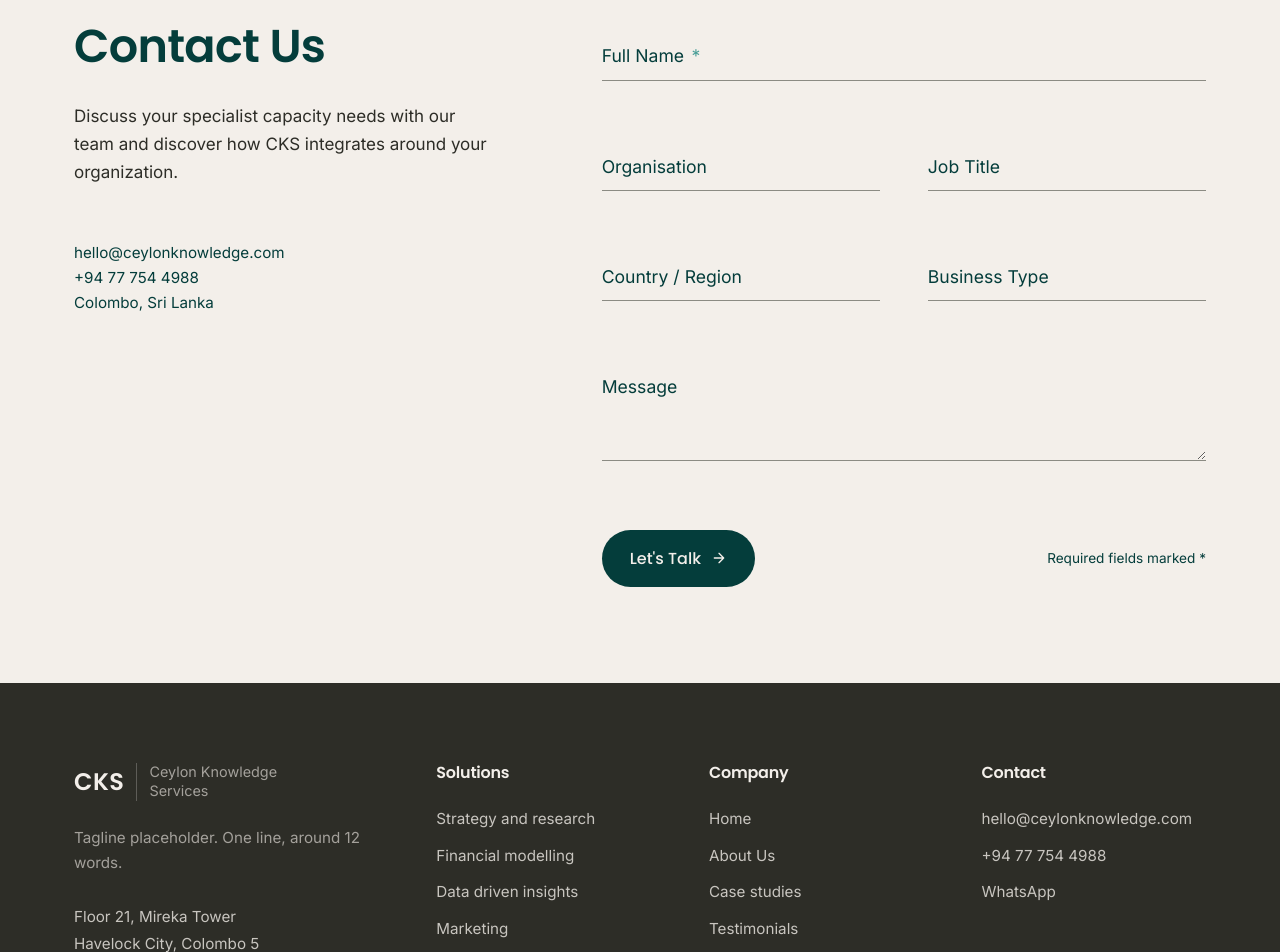
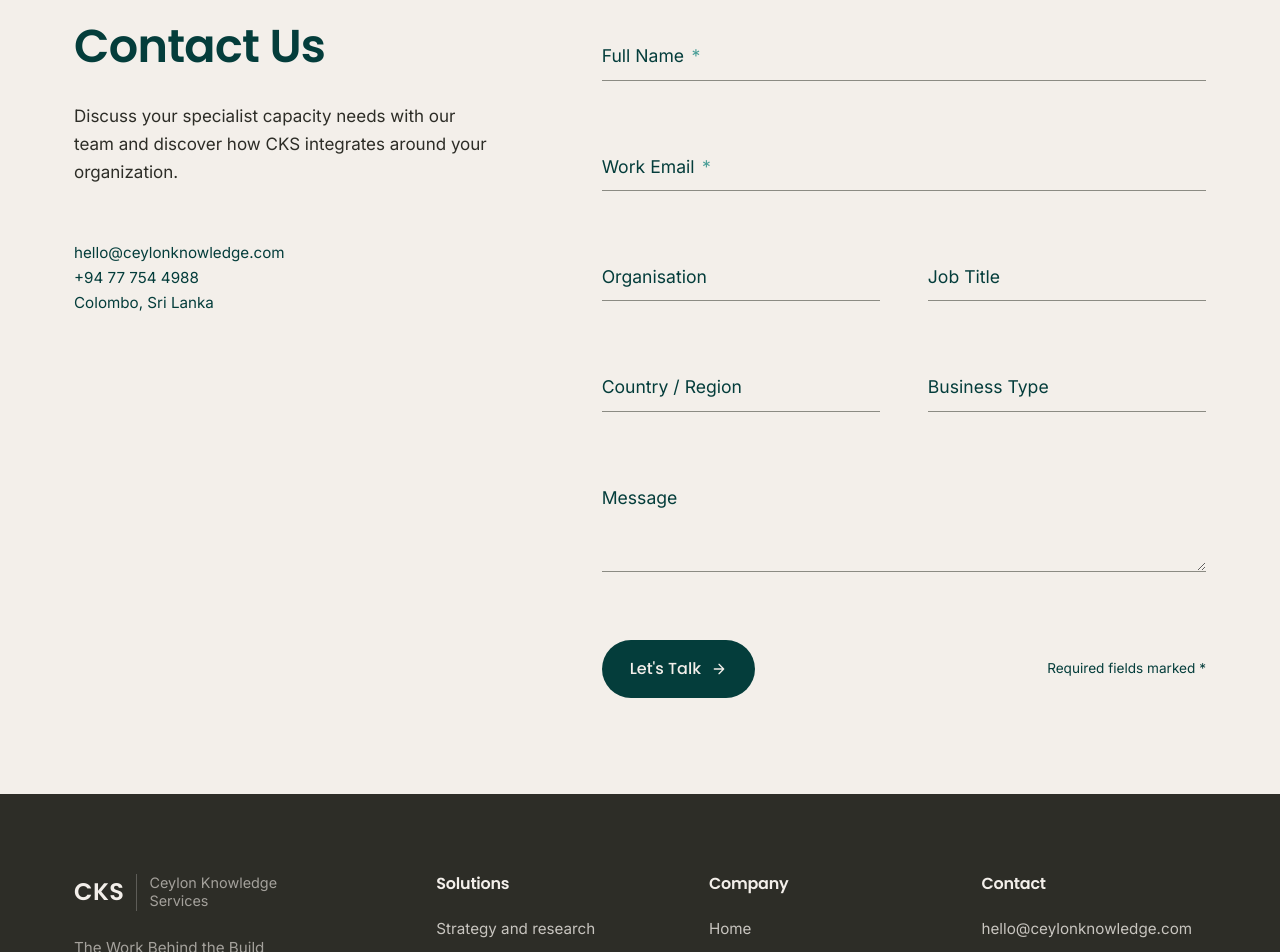
Before and after one commit to poornabhagya/cloud-knowledge, a Next.js app: page / in a window 1280 px wide. Shown: the part 3180-4132 px from the top of the page. Built offline with nearby package versions, Linux system fonts and the light colour scheme.

Commit message:
min changes

```diff
--- a/app/contact/page.tsx
+++ b/app/contact/page.tsx
@@ -107,6 +107,10 @@
               <input type="text" id="full-name" name="fullName" required placeholder=" " />
               <label htmlFor="full-name">Full Name <span className="req" aria-hidden="true">*</span></label>
             </div>
+            <div className="field sm:col-span-2">
+              <input type="email" id="email" name="email" required placeholder=" " />
+              <label htmlFor="email">Work Email <span className="req" aria-hidden="true">*</span></label>
+            </div>
             <div className="field">
               <input type="text" id="organisation" name="organisation" placeholder=" " />
               <label htmlFor="organisation">Organisation</label>
--- a/app/page.tsx
+++ b/app/page.tsx
@@ -440,6 +440,10 @@
               <input type="text" id="full-name" name="fullName" required placeholder=" " />
               <label htmlFor="full-name">Full Name <span className="req" aria-hidden="true">*</span></label>
             </div>
+            <div className="field sm:col-span-2">
+              <input type="email" id="email" name="email" required placeholder=" " />
+              <label htmlFor="email">Work Email <span className="req" aria-hidden="true">*</span></label>
+            </div>
             <div className="field">
               <input type="text" id="organisation" name="organisation" placeholder=" " />
               <label htmlFor="organisation">Organisation</label>
--- a/components/Footer.tsx
+++ b/components/Footer.tsx
@@ -19,7 +19,7 @@
           </Link>
           <br/>
           <p className="mt-8 text-[rgba(243,239,234,0.6)] max-w-[20rem] text-[0.95rem] leading-[1.7]">
-            Tagline placeholder. One line, around 12 words.
+            The Work Behind the Build
           </p>
 
           <address className="not-italic mt-7 leading-[1.8] text-[rgba(243,239,234,0.78)]">
@@ -33,7 +33,7 @@
           {/* Social Icons */}
           <div className="flex gap-3.5 mt-8">
             <a
-              href="https://www.linkedin.com/company/ceylon-knowledge-services"
+              href="https://www.linkedin.com/company/ceylon-knowledge-services/home/"
               target="_blank"
               rel="noopener noreferrer"
               aria-label="LinkedIn"
@@ -44,7 +44,7 @@
               </svg>
             </a>
             <a
-              href="https://instagram.com"
+              href="https://www.instagram.com/ceylonknowledge/"
               target="_blank"
               rel="noopener noreferrer"
               aria-label="Instagram"
```
